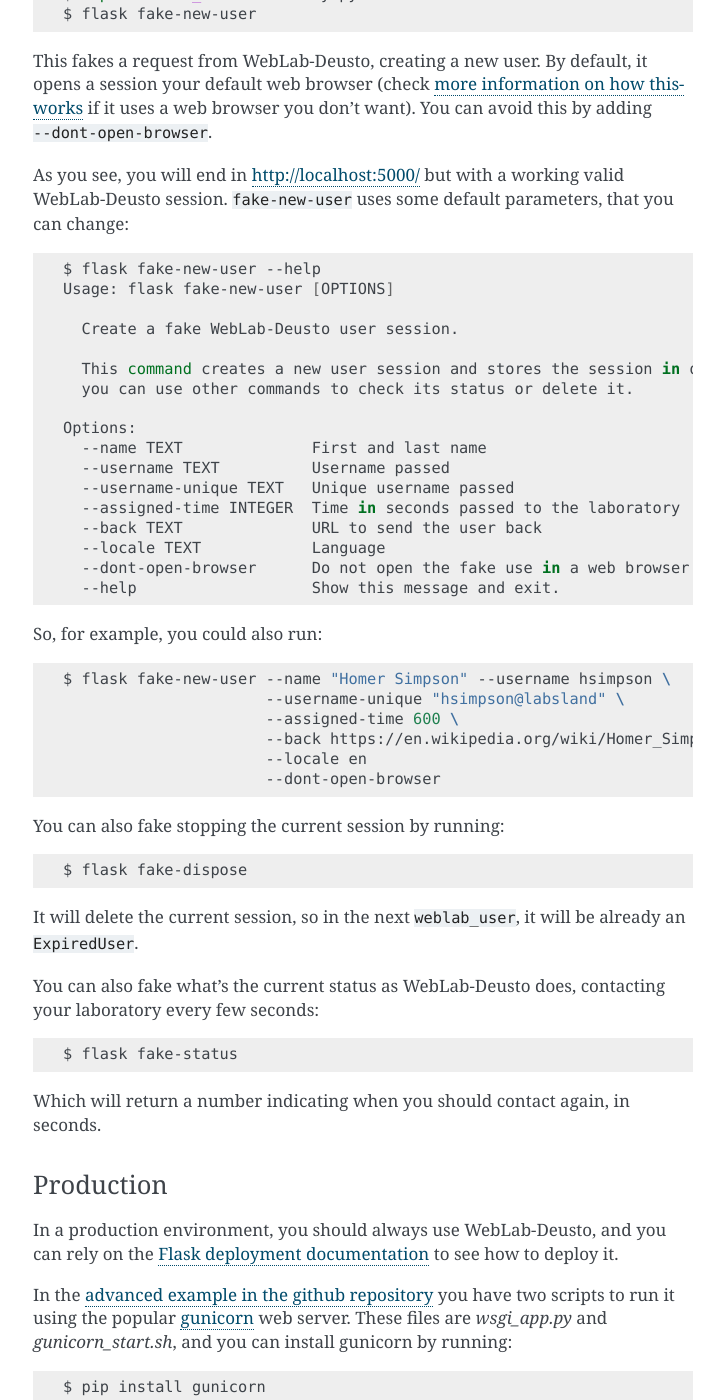
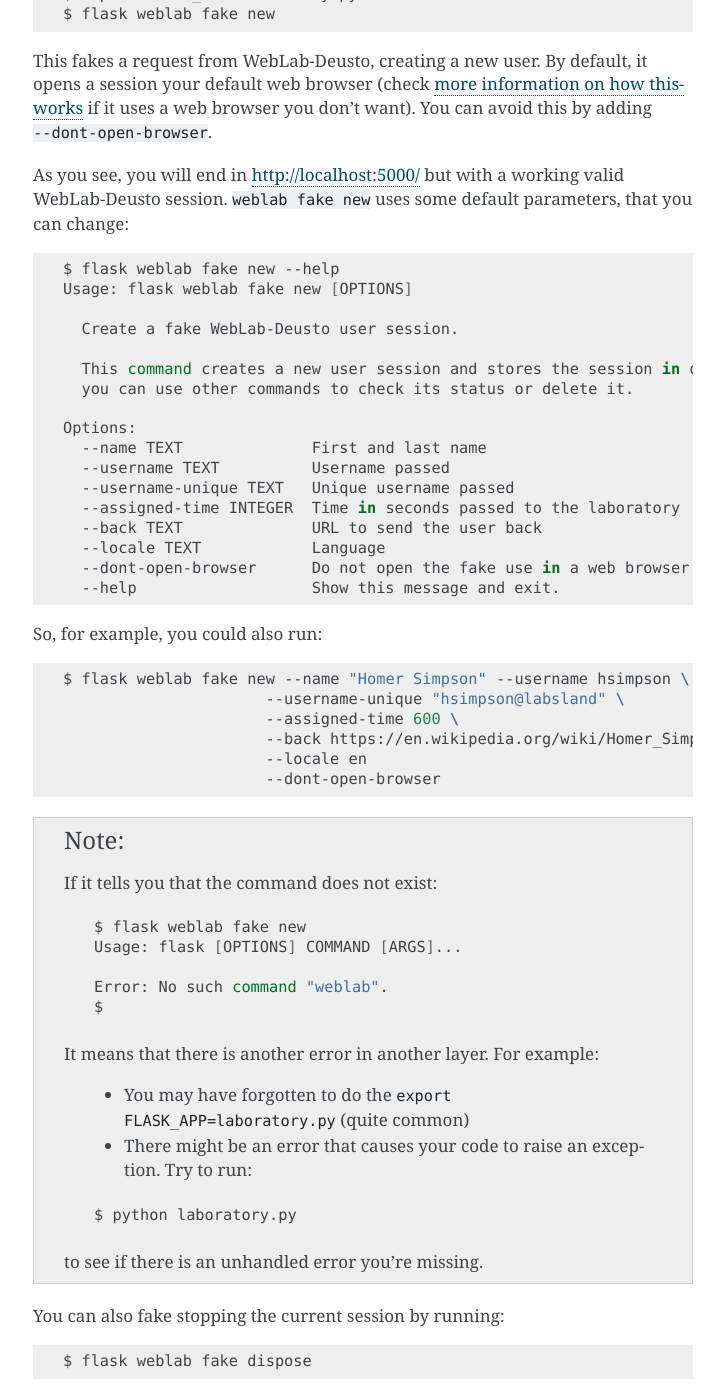
Before and after one commit to weblabdeusto/weblablib, a Sphinx documentation site: the page built from docs/source/quickstart.rst, in a window 1280 px wide and 1400 px high, scrolled down 19706 px. Shown: the whole window, without its empty margins (387-1111 px from the left). Built offline with Sphinx 7.4.7, drawn with Linux system fonts in a browser that asks for light colours.

Commit message:
Support 'flask weblab' command group

```diff
--- a/docs/source/quickstart.rst
+++ b/docs/source/quickstart.rst
@@ -925,16 +925,16 @@ The former is mandatory for the production mode, but the latter is the easiest v
 
    $ export FLASK_DEBUG=1
    $ export FLASK_APP=laboratory.py
-   $ flask fake-new-user
+   $ flask weblab fake new
 
 This fakes a request from WebLab-Deusto, creating a new user. By default, it opens a session your default web browser (check `more information on how thisworks <https://docs.python.org/2/library/webbrowser.html>`_ if it uses a web browser you don't want). You can avoid this by adding ``--dont-open-browser``.
 
-As you see, you will end in http://localhost:5000/ but with a working valid WebLab-Deusto session. ``fake-new-user`` uses some default parameters, that you can change:
+As you see, you will end in http://localhost:5000/ but with a working valid WebLab-Deusto session. ``weblab fake new`` uses some default parameters, that you can change:
 
 .. code-block:: shell
 
-   $ flask fake-new-user --help
-   Usage: flask fake-new-user [OPTIONS]
+   $ flask weblab fake new --help
+   Usage: flask weblab fake new [OPTIONS]
 
      Create a fake WebLab-Deusto user session.
 
@@ -951,22 +951,46 @@ As you see, you will end in http://localhost:5000/ but with a working valid WebL
      --dont-open-browser      Do not open the fake use in a web browser
      --help                   Show this message and exit.
 
+
 So, for example, you could also run:
 
 .. code-block:: shell
 
-   $ flask fake-new-user --name "Homer Simpson" --username hsimpson \
+   $ flask weblab fake new --name "Homer Simpson" --username hsimpson \
                          --username-unique "hsimpson@labsland" \
                          --assigned-time 600 \
                          --back https://en.wikipedia.org/wiki/Homer_Simpson \
                          --locale en
                          --dont-open-browser
 
+.. note::
+
+   If it tells you that the command does not exist:
+
+   .. code-block:: shell
+
+      $ flask weblab fake new
+      Usage: flask [OPTIONS] COMMAND [ARGS]...
+
+      Error: No such command "weblab".
+      $
+
+   It means that there is another error in another layer. For example:
+
+     * You may have forgotten to do the ``export FLASK_APP=laboratory.py`` (quite common)
+     * There might be an error that causes your code to raise an exception. Try to run:
+
+   .. code-block:: shell
+
+      $ python laboratory.py
+
+   to see if there is an unhandled error you're missing.
+
 You can also fake stopping the current session by running:
 
 .. code-block:: shell
 
-   $ flask fake-dispose
+   $ flask weblab fake dispose
 
 It will delete the current session, so in the next ``weblab_user``, it will be already an ``ExpiredUser``.
 
@@ -974,7 +998,7 @@ You can also fake what's the current status as WebLab-Deusto does, contacting yo
 
 .. code-block:: shell
 
-   $ flask fake-status
+   $ flask weblab fake status
 
 Which will return a number indicating when you should contact again, in seconds.
 
```
Also changed, not shown: docs/source/advanced.rst (+5 -5 lines), docs/source/changelog.rst (+31 -2 lines), test_weblablib.py (+12 -12 lines), weblablib.py (+24 -13 lines), examples/advanced/README.md, examples/simple/README.md.
